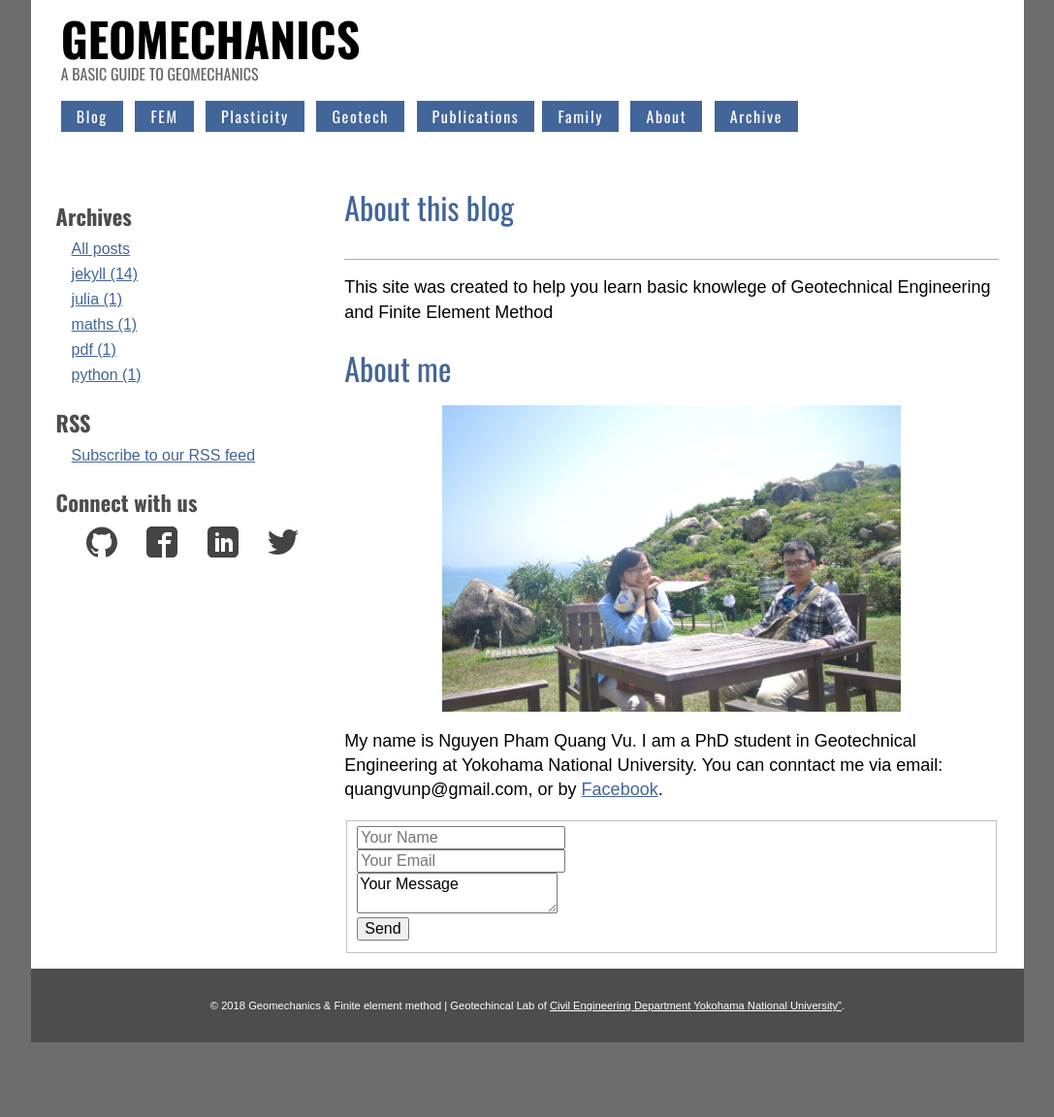
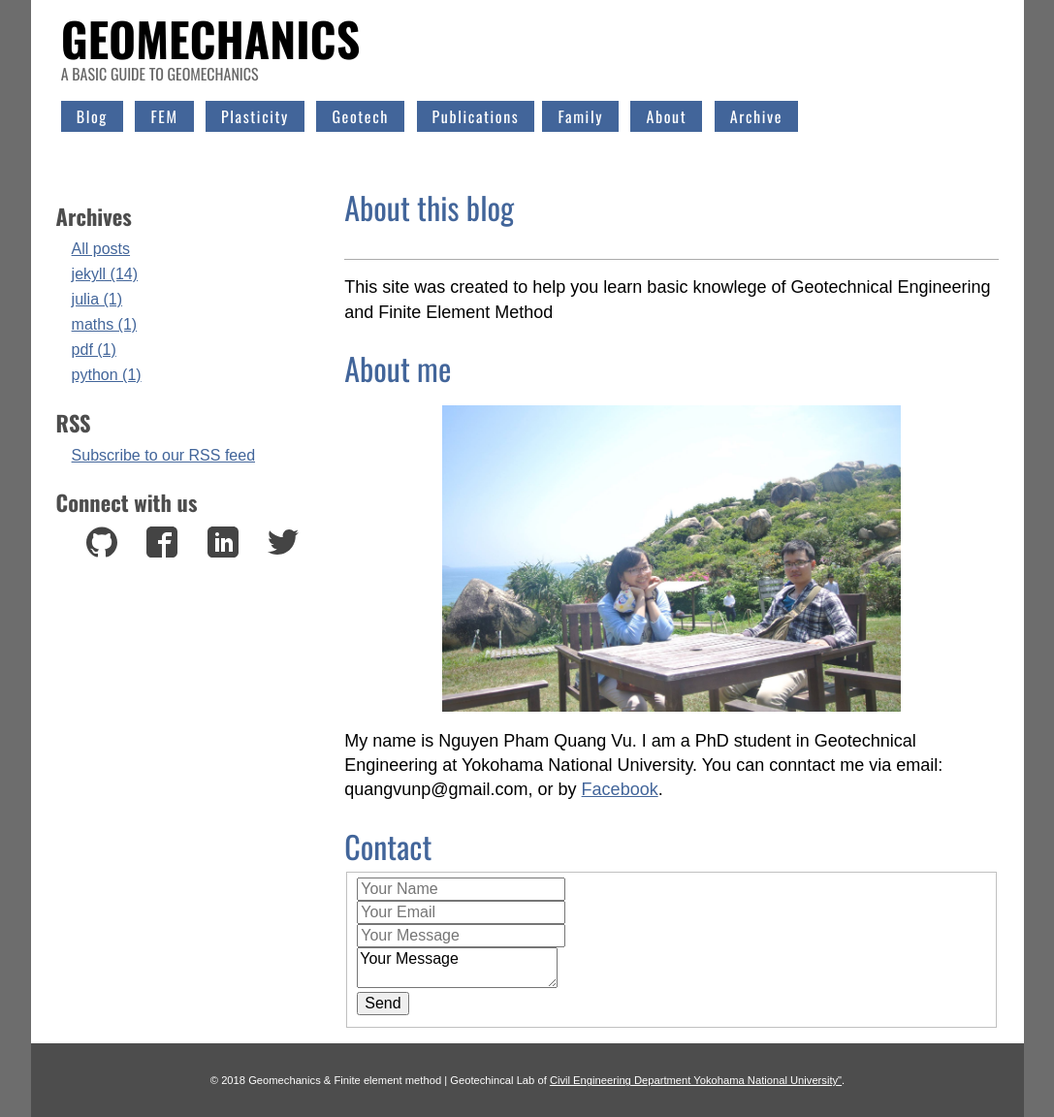
Before and after one commit to quangvunp/geomechanics, a Jekyll site: the page built from about.md, in a window 1280 px wide. Shown: the whole page at 97% size, without its empty margins (96-1183 px from the left). Built offline with Jekyll 4.4.1, drawn with Linux system fonts in a browser that asks for light colours; before the commit the page ends 1075 px from its top, so only the background shows below that.

Commit message:
Edit contact form

```diff
--- a/about.md
+++ b/about.md
@@ -11,20 +11,32 @@ This site was created to help you learn basic knowlege of Geotechnical Engineeri
 
 My name is Nguyen Pham Quang Vu. I am a PhD student in Geotechnical Engineering at Yokohama National University. You can conntact me via email: quangvunp@gmail.com, or by [Facebook]("https://www.facebook.com/quangvu.np").
 
+
+## Contact
+
 <form class="form-horizontal" action="//formspree.io/quangvunp@gmail.com" method="POST">
 <fieldset>
   <div class="form-group">
     <input type="text" name="name" placeholder="Your Name">
   </div>
+
   <div class="form-group">
     <input type="email" name="_replyto" placeholder="Your Email">
   </div>
+
+  <div class="form-group">
+    <input type="message" name="_replyto" placeholder="Your Message">
+  </div>
+
   <div class="form-group">
     <textarea class="form-control" id="textarea" name="message">Your Message</textarea>
   </div>
+
+
   <div class="form-group">
     <input type="submit" value="Send">
   </div>
+
     <input type="text" name="_gotcha" style="display:none" />
 </fieldset>
 </form>
```
